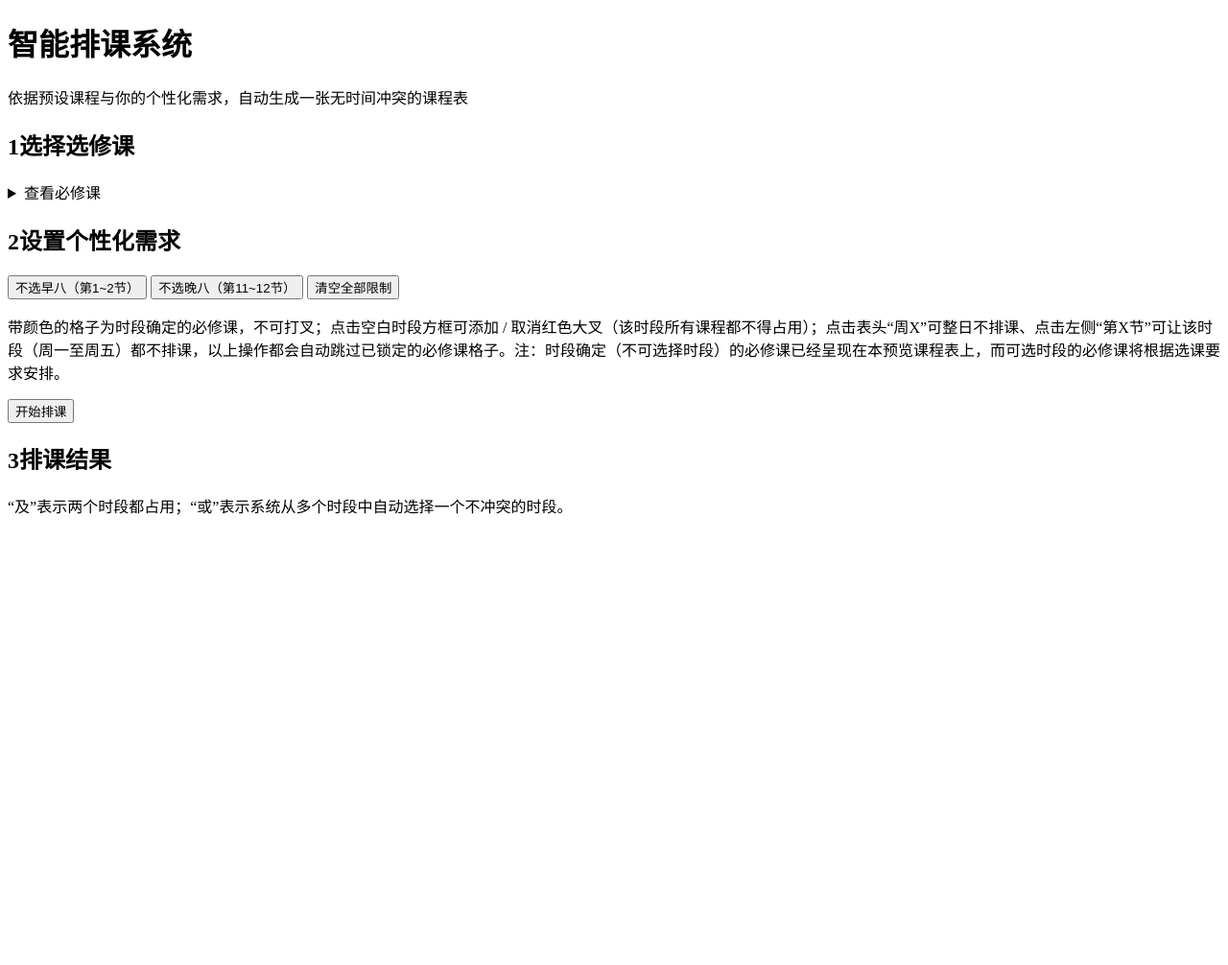
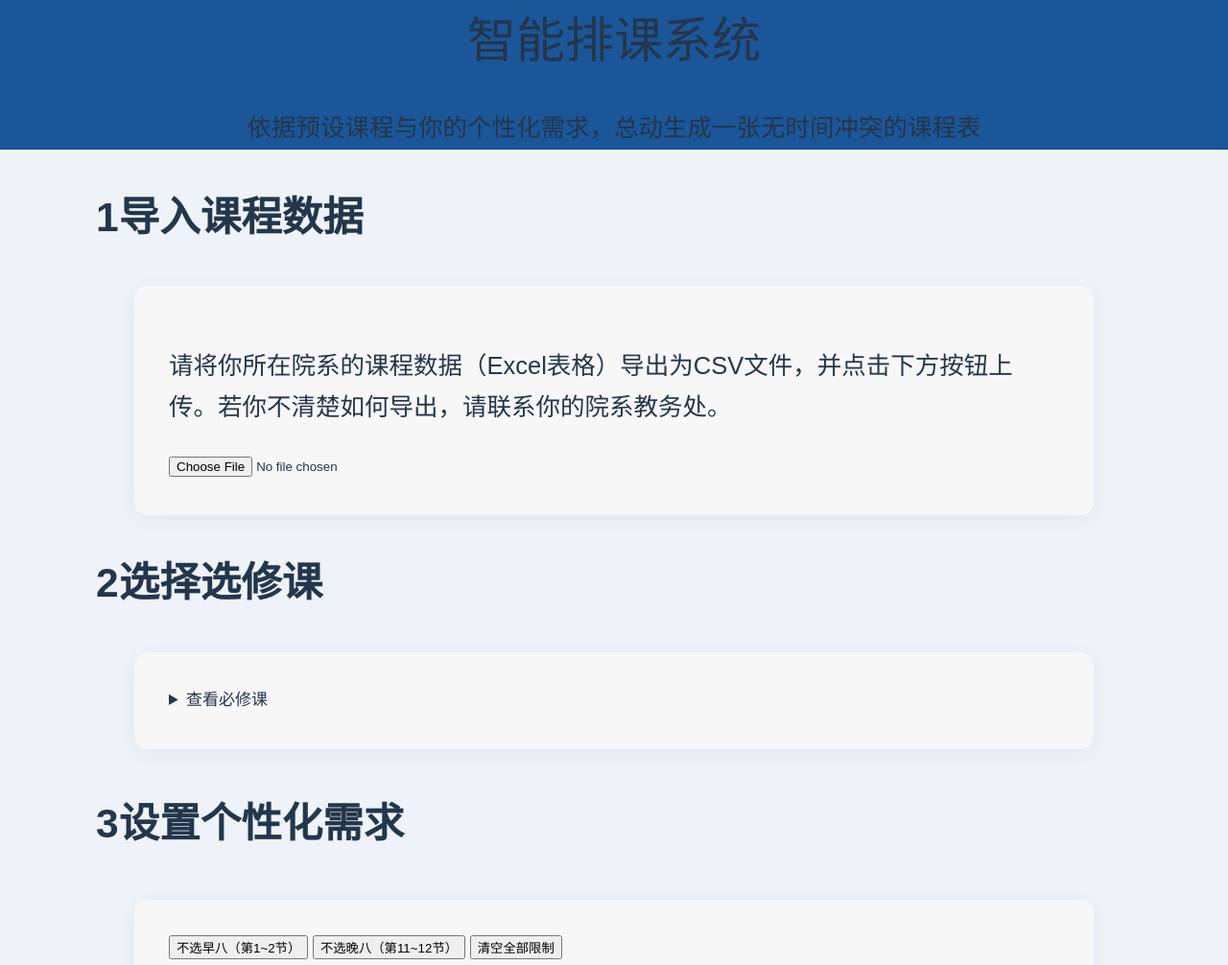
Before and after one commit to songzh0423/xiangmu, a plain HTML site: page index.html in a window 1280 px wide. Shown: the top 1006 px of the page at 96% size. Before the commit the page ends 800 px from the top, so only its background shows below. Drawn offline with Linux system fonts and the light colour scheme.

Commit message:
Update index.html from local version

```diff
--- a/index.html
+++ b/index.html
@@ -4,58 +4,93 @@
 <meta charset="UTF-8">
 <meta name="viewport" content="width=device-width, initial-scale=1.0">
 <title>ACS</title>
-<style>
+<style type="text/css">
+	* { box-sizing: border-box; }
+	body {
+      margin: 0;
+      font-family: "Microsoft YaHei", sans-serif;
+      font-size: 17px;
+      line-height: 1.7;
+      color: #24364b;
+      background: #eef3f9;
+    }
+	h0 {font-size:300%;}
+    h1 {font-size:250%;}
+    h2 {font-size:250%;}
+    h3 {font-size:250%;}
+    h4 {font-size:250%;}
+    p {font-size:150%;}
+    p.margin
+    {margin-right:100px;
+	   margin-left:100px;}
+    .box{display: flex;
+        width: 1280px;
+        margin:auto;}
+    body
 
 </style>
 </head>
 <body>
     <div class="container">
-        <header>
-            <h1>智能排课系统</h1>
-            <p class="sub">依据预设课程与你的个性化需求，自动生成一张无时间冲突的课程表</p>
+        <header style="text-align:center; background-color:#1b5699">
+            <h0>智能排课系统</h0>
+            <p class="sub";">依据预设课程与你的个性化需求，总动生成一张无时间冲突的课程表</p>
         </header>
-        <section class="xuanke">
-			<h2><span class="step">1</span>选择选修课</h2>
+        <section class="first";>
+		   <h1 style="margin-right:100px;margin-left:100px;"><span class="step">1</span>导入课程数据</h1>
+		   <div style="max-width: 1000px;margin: 32px auto ;padding: 36px;background: hsla(0, 11%, 98%, 0.884); border-radius: 14px;box-shadow: 0 4px 20px rgba(36, 54, 75, .06)">
+			<p>请将你所在院系的课程数据（Excel表格）导出为CSV文件，并点击下方按钮上传。若你不清楚如何导出，请联系你的院系教务处。</p>
+			<input type="file" id="fileInput" accept=".csv" />
+			<div id="uploadError" class="upload-error"></div>
+		</section>
+
+		<section class="card";>
+			<h2  style="margin-right:100px;margin-left:100px;"><span class="step">2</span>选择选修课</h2>
+			<div style="max-width: 1000px;margin: 32px auto ;padding: 36px;background: hsla(0, 11%, 98%, 0.884); border-radius: 14px;box-shadow: 0 4px 20px rgba(36, 54, 75, .06)">
 			  <div id="selectorWrap" class="selector-wrap"></div>
 			  <div id="selectError" class="select-error"></div>
 			  <details class="bixiuke">
 				  <summary>查看必修课</summary>
 				  <ul id="bixiuke"></ul>
 			  </details>
+			</div>
 		</section>
 
-		<section class="card">
-		  <h2><span class="step">2</span>设置个性化需求</h2>
-		  <div class="quick-actions">
+		<section class="card";>
+		  <h3 style="margin-right:100px;margin-left:100px;"><span class="step">3</span>设置个性化需求</h3>
+		  <div style="max-width: 1000px;margin: 32px auto ;padding: 36px;background: hsla(0, 11%, 98%, 0.884); border-radius: 14px;box-shadow: 0 4px 20px rgba(36, 54, 75, .06)">
+		    <div>
 		      <button type="button" data-quick="early">不选早八（第1~2节）</button>
 		      <button type="button" data-quick="late">不选晚八（第11~12节）</button>
 		      <button type="button" data-quick="clear">清空全部限制</button>
 		    </div>
-		  <p class="tishici">带颜色的格子为时段确定的必修课，不可打叉；点击空白时段方框可添加 / 取消红色大叉（该时段所有课程都不得占用）；点击表头“周X”可整日不排课、点击左侧“第X节”可让该时段（周一至周五）都不排课，以上操作都会自动跳过已锁定的必修课格子。注：时段确定（不可选择时段）的必修课已经呈现在本预览课程表上，而可选时段的必修课将根据选课要求安排。</p>
+		    <p>带颜色的格子为时段确定的必修课，不可打叉；点击空白时段方框可添加 / 取消红色大叉（该时段所有课程都不得占用）；点击表头“周X”可整日不排课、点击左侧“第X节”可让该时段（周一至周五）都不排课，以上操作都会自动跳过已锁定的必修课格子。注：时段确定（不可选择时段）的必修课已经呈现在本预览课程表上，而可选时段的必修课将根据选课要求安排。</p>
             <div class="kebiao">
 		      <table class="sched" id="exclusionGrid"></table>
 		    </div>
-		  </section>
-
 		    <div class="paike">
 		      <button type="button" id="scheduleBtn" class="ptiamry">开始排课</button>
 		    </div>
+		  </div>
+		</section>
 
 		<section class="card" id="resultCard">
-		      <h2><span class="step">3</span>排课结果</h2>
+		  <h4 style="margin-right:100px;margin-left:100px;"><span class="step">4</span>排课结果</h4>
+		  <div style="max-width: 1000px;margin: 32px auto ;padding: 36px;background: hsla(0, 11%, 98%, 0.884); border-radius: 14px;box-shadow: 0 4px 20px rgba(36, 54, 75, .06)">
 		    <div id="status" class="status"></div>
 		    <div class="kebiao">
 	          <table class="sched" id="resultGrid"></table>
 		    </div>
 		    <div id="summary"></div>
 		    <div id="legend"></div>
+		  </div>
 		</section>
 
-		    <footer>“及”表示两个时段都占用；“或”表示系统从多个时段中自动选择一个不冲突的时段。</footer>
+		<footer style="text-align:center">“及”表示两个时段都占用；“或”表示系统从多个时段中自动选择一个不冲突的时段。</footer>
 	</div>
 
 		<script>
 		  "use strict";
-
+	    </script>
 </body>
 </html>
```
Lines whose indentation alone changed are shown as unchanged.
